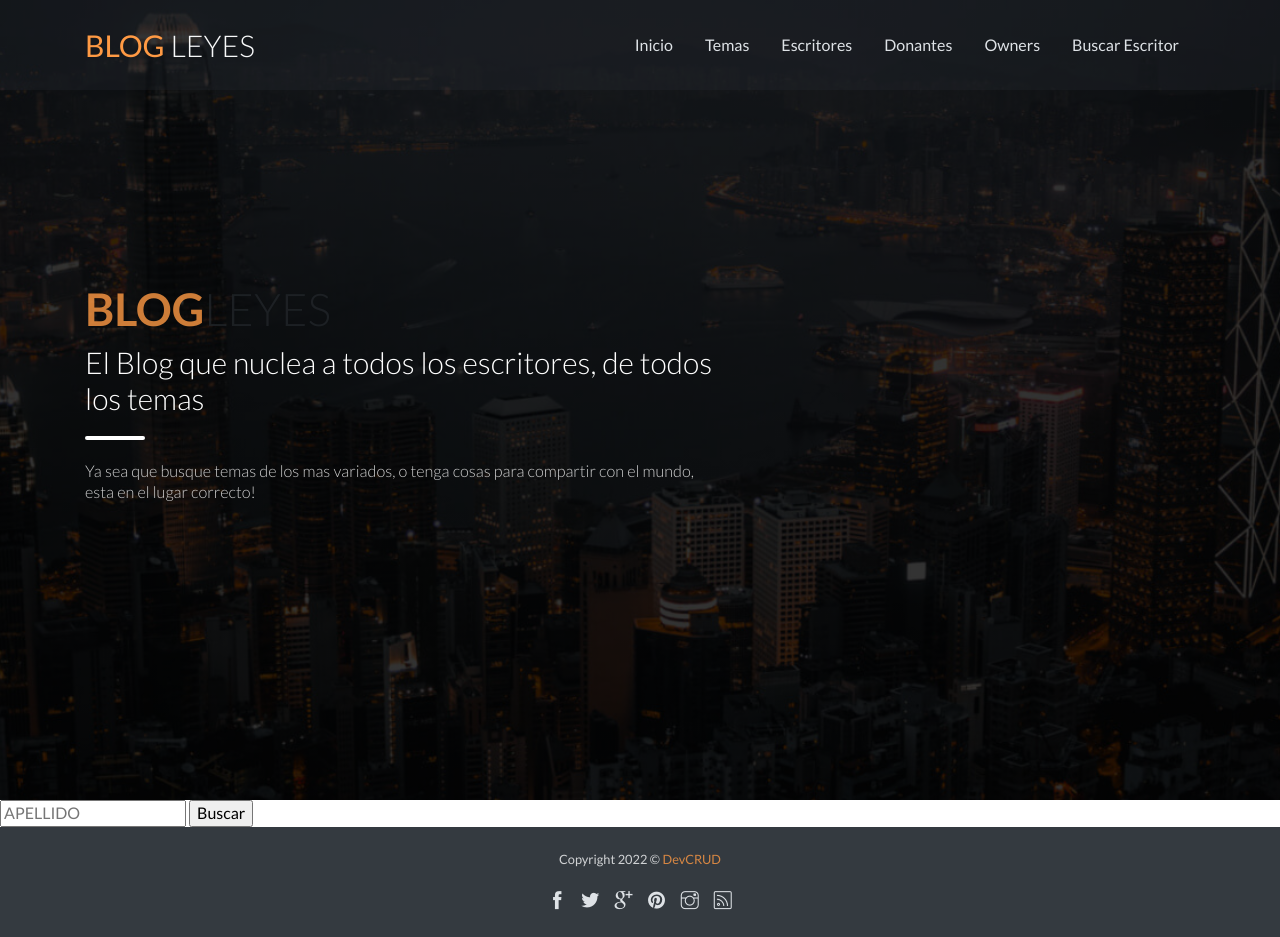
After one commit to matiasleyes/Entrega1Leyes, a Django app: page /BlogLeyes/busquedaEscritor/ in a window 1280 px wide. The commit adds this page. Run offline with Django 4.2, Linux system fonts and the light colour scheme; some libraries are stand-ins or nearby versions.

Commit message:
terminada primera entrega con formularios para agregar instnacias de cada modelo.  Tambien creada la busqueda de escritores

```diff
--- /dev/null
+++ b/BlogLeyes/Templates/BlogLeyes/busquedaEscritor.html
@@ -0,0 +1,8 @@
+{% extends "BlogLeyes/padre.html" %}
+{% load static %}
+{% block contenidoQueCambia %}
+<form action="{% url 'buscar' %}" method="GET">
+    <input type="text" placeholder="APELLIDO" name="apellido" id="apellido">
+    <input type="submit" value="Buscar">
+</form>
+{% endblock %}
--- a/BlogLeyes/Templates/BlogLeyes/padre.html
+++ b/BlogLeyes/Templates/BlogLeyes/padre.html
@@ -38,6 +38,9 @@
                     </li>
                     <li class="nav-item">
                         <a class="nav-link" href="{% url 'Owner' %}">Owners</a>
+                    </li>
+                    <li class="nav-item">
+                        <a class="nav-link" href="{% url 'BusquedaEscritor' %}">Buscar Escritor</a>
                     </li>
                 </ul>
             </div>
--- a/BlogLeyes/urls.py
+++ b/BlogLeyes/urls.py
@@ -10,4 +10,6 @@ urlpatterns = [
     path('themes/', views.themes, name='Theme'),
     path('topics/', views.topics, name='Topics'),
     path('',views.inicio, name='Inicio'),
+    path('busquedaEscritor/', views.busquedaEscritor, name="BusquedaEscritor"),
+    path('buscar/', views.buscar, name='buscar'),
 ]
--- a/BlogLeyes/views.py
+++ b/BlogLeyes/views.py
@@ -81,3 +81,16 @@ def donor(request):
 
 def articulo(request):
     return render(request, "BlogLeyes/articulo.html")
+
+def busquedaEscritor(request):
+    return render(request, 'BlogLeyes/busquedaEscritor.html')
+
+
+def buscar(request):
+    if request.GET['apellido']:
+        apellido = request.GET['apellido']
+        escritor = Writer.objects.filter(apellido=apellido)
+        return render(request, 'BlogLeyes/resultadosBusqueda.html', {'escritor': escritor, 'apellido':apellido})
+    else:
+        respuesta = "No se ingresó ningun escritor"
+        return HttpResponse(respuesta)
```
Also changed, not shown: BlogLeyes/Templates/BlogLeyes/resultadosBusqueda.html (added, +16 -0 lines).
